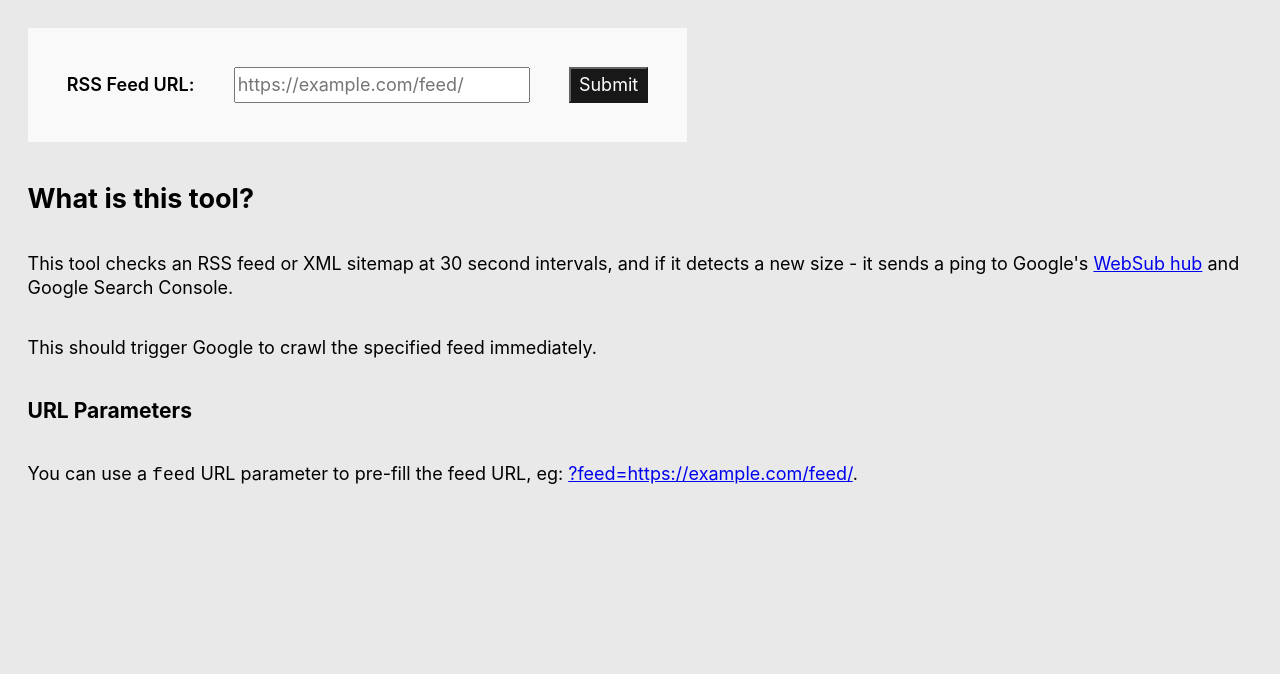
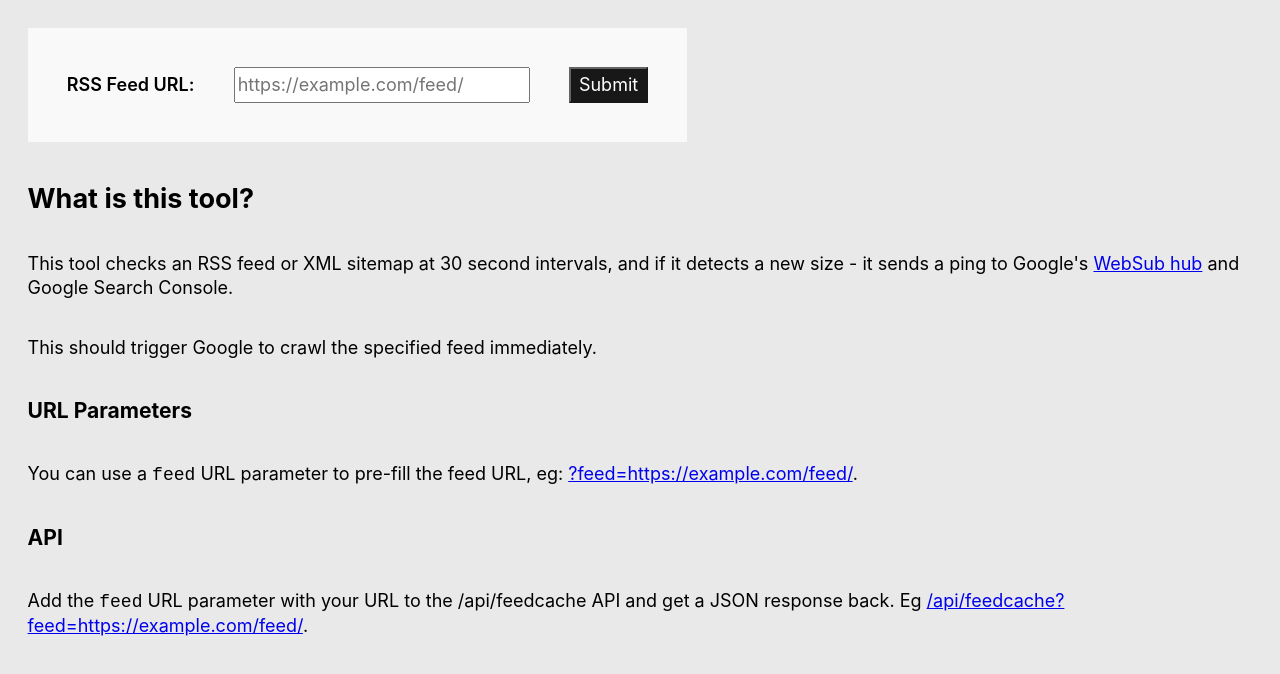
Before and after one commit to colinmcdermott/feedchecker-api, a Next.js app: page / in a window 1280 px wide. Shown: the top 674 px of the page. Built offline with nearby package versions, Linux system fonts and the light colour scheme.

Commit message:
Update index.tsx

```diff
--- a/pages/index.tsx
+++ b/pages/index.tsx
@@ -87,6 +87,8 @@ function FeedChecker() {
       <p>This should trigger Google to crawl the specified feed immediately.</p>
       <h3>URL Parameters</h3>
       <p>You can use a <code>feed</code> URL parameter to pre-fill the feed URL, eg: <a href='/?feed=https://example.com/feed/' rel='nofollow'>?feed=https://example.com/feed/</a>.</p>
+      <h3>API</h3>
+      <p>Add the <code>feed</code> URL parameter with your URL to the /api/feedcache API and get a JSON response back. Eg <a href='/api/feedcache?feed=https://example.com/feed/' rel='nofollow'>/api/feedcache?feed=https://example.com/feed/</a>.</p>
 
       {loading && <div id='loading'><p>Connecting to API...</p></div>}
       {feedSize && <div id='results'><p>API Success! Feed size: {feedSize} - Check interval: 30 seconds</p></div>}
```
